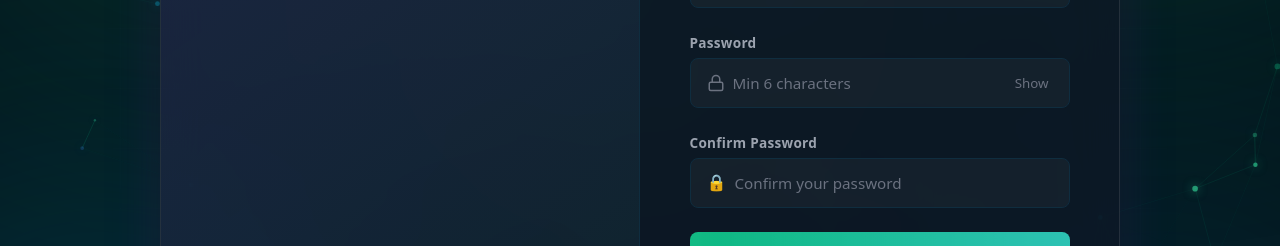
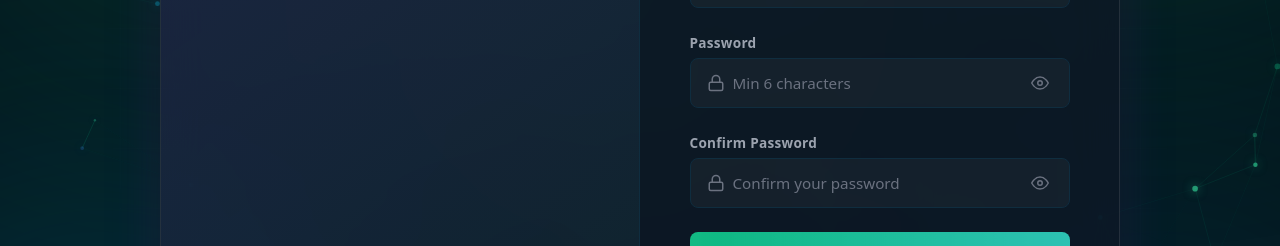
Before and after one commit to devkaransingh1/chatflow-project, a React (Vite) app in the folder frontend-folder/: page /signup in a window 1280 px wide. Shown: the part 332-578 px from the top of the page. Built offline with nearby package versions, Linux system fonts and the light colour scheme.

Commit message:
Updated frontend

```diff
--- a/frontend-folder/src/components/AnimatedBackground.jsx
+++ b/frontend-folder/src/components/AnimatedBackground.jsx
@@ -22,7 +22,7 @@ export default function AnimatedBackground() {
 
     window.addEventListener('resize', handleResize);
 
-    // Particle setup
+
     const particleCount = Math.min(Math.floor((width * height) / 12000), 80);
     const particles = [];
     const mouse = { x: null, y: null, radius: 150 };
--- a/frontend-folder/src/components/AuthForm.css
+++ b/frontend-folder/src/components/AuthForm.css
@@ -73,7 +73,6 @@
   padding: 4px;
   transition: var(--transition-fast);
 }
-
 .auth-input-toggle:hover {
   color: var(--text-primary);
 }
--- a/frontend-folder/src/components/AuthForm.jsx
+++ b/frontend-folder/src/components/AuthForm.jsx
@@ -325,8 +325,22 @@ export default function AuthForm({ mode }) {
             type="button"
             className="auth-input-toggle"
             onClick={() => setShowPassword((s) => !s)}
+            aria-label={showPassword ? 'Hide password' : 'Show password'}
           >
-            {showPassword ? 'Hide' : 'Show'}
+            <svg width="18" height="18" viewBox="0 0 24 24" fill="none" stroke="currentColor" strokeWidth="2" strokeLinecap="round" strokeLinejoin="round">
+              {showPassword ? (
+                <>
+                  <path d="M17.94 17.94A10.07 10.07 0 0112 20c-7 0-11-8-11-8a18.45 18.45 0 015.06-5.94" />
+                  <path d="M9.9 4.24A9.12 9.12 0 0112 4c7 0 11 8 11 8a18.5 18.5 0 01-2.16 3.19" />
+                  <line x1="1" y1="1" x2="23" y2="23" />
+                </>
+              ) : (
+                <>
+                  <path d="M1 12s4-8 11-8 11 8 11 8-4 8-11 8-11-8-11-8z" />
+                  <circle cx="12" cy="12" r="3" />
+                </>
+              )}
+            </svg>
           </button>
         </div>
 
@@ -353,7 +367,25 @@ export default function AuthForm({ mode }) {
             }`}
           >
             <span className="auth-input-icon">
-              🔒
+              <svg
+              width="18"
+              height="18"
+              viewBox="0 0 24 24"
+              fill="none"
+              stroke="currentColor"
+              strokeWidth="2"
+              strokeLinecap="round"
+              strokeLinejoin="round"
+            >
+              <rect
+                x="3"
+                y="11"
+                width="18"
+                height="11"
+                rx="2"
+              />
+              <path d="M7 11V7a5 5 0 0110 0v4" />
+              </svg>
             </span>
 
             <input
@@ -366,6 +398,28 @@ export default function AuthForm({ mode }) {
               onChange={handleChange}
               autoComplete="new-password"
             />
+
+            <button
+              type="button"
+              className="auth-input-toggle"
+              onClick={() => setShowPassword((s) => !s)}
+              aria-label={showPassword ? 'Hide password' : 'Show password'}
+            >
+              <svg width="18" height="18" viewBox="0 0 24 24" fill="none" stroke="currentColor" strokeWidth="2" strokeLinecap="round" strokeLinejoin="round">
+                {showPassword ? (
+                  <>
+                    <path d="M17.94 17.94A10.07 10.07 0 0112 20c-7 0-11-8-11-8a18.45 18.45 0 015.06-5.94" />
+                    <path d="M9.9 4.24A9.12 9.12 0 0112 4c7 0 11 8 11 8a18.5 18.5 0 01-2.16 3.19" />
+                    <line x1="1" y1="1" x2="23" y2="23" />
+                  </>
+                ) : (
+                  <>
+                    <path d="M1 12s4-8 11-8 11 8 11 8-4 8-11 8-11-8-11-8z" />
+                    <circle cx="12" cy="12" r="3" />
+                  </>
+                )}
+              </svg>
+            </button>
           </div>
 
           {errors.confirmPassword && (
@@ -373,6 +427,7 @@ export default function AuthForm({ mode }) {
               {errors.confirmPassword}
             </span>
           )}
+
         </div>
       )}
 
--- a/frontend-folder/src/pages/LandingPage.css
+++ b/frontend-folder/src/pages/LandingPage.css
@@ -373,6 +373,8 @@
   padding: 1px;
   background: linear-gradient(135deg, rgba(139, 92, 246, 0.4), transparent, rgba(16, 185, 129, 0.3));
   -webkit-mask: linear-gradient(#fff 0 0) content-box, linear-gradient(#fff 0 0);
+  mask: linear-gradient(#fff 0 0) content-box, linear-gradient(#fff 0 0);
+  -webkit-mask-composite: xor;
   mask-composite: exclude;
   opacity: 0;
   transition: opacity 0.3s ease;
```
